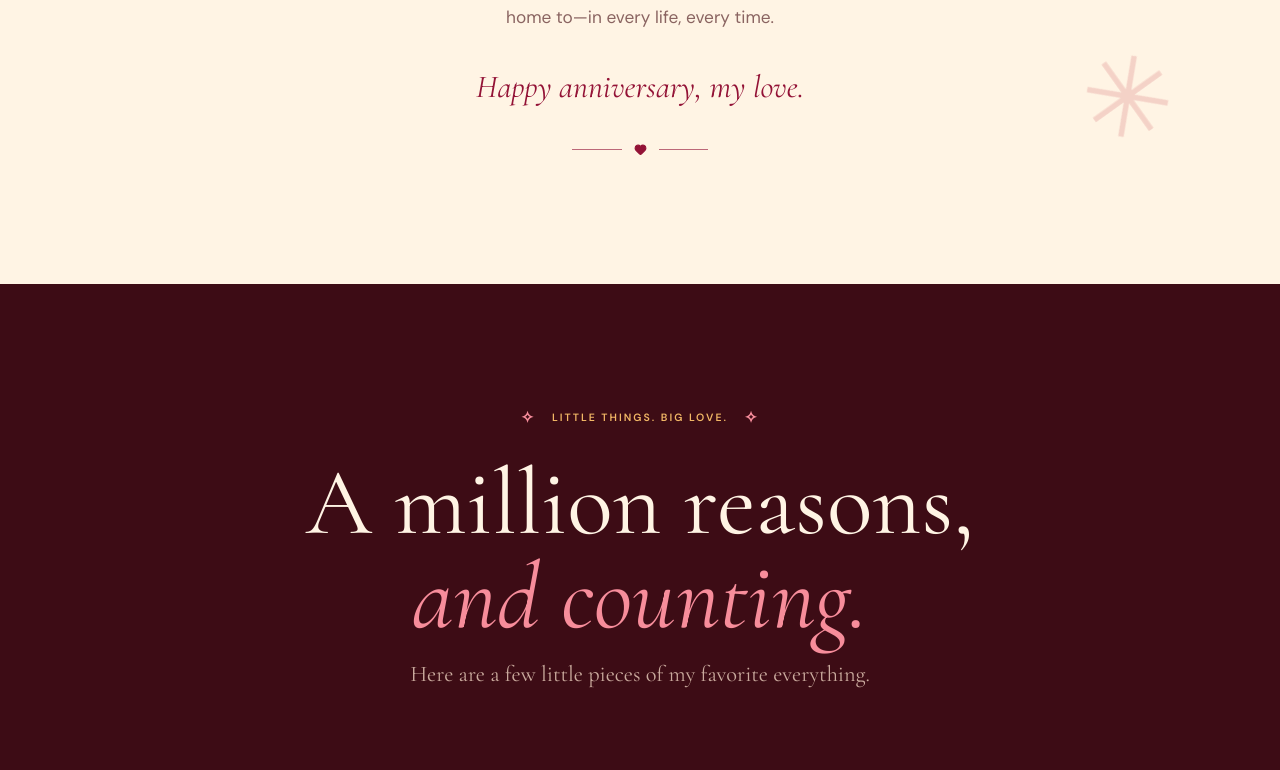
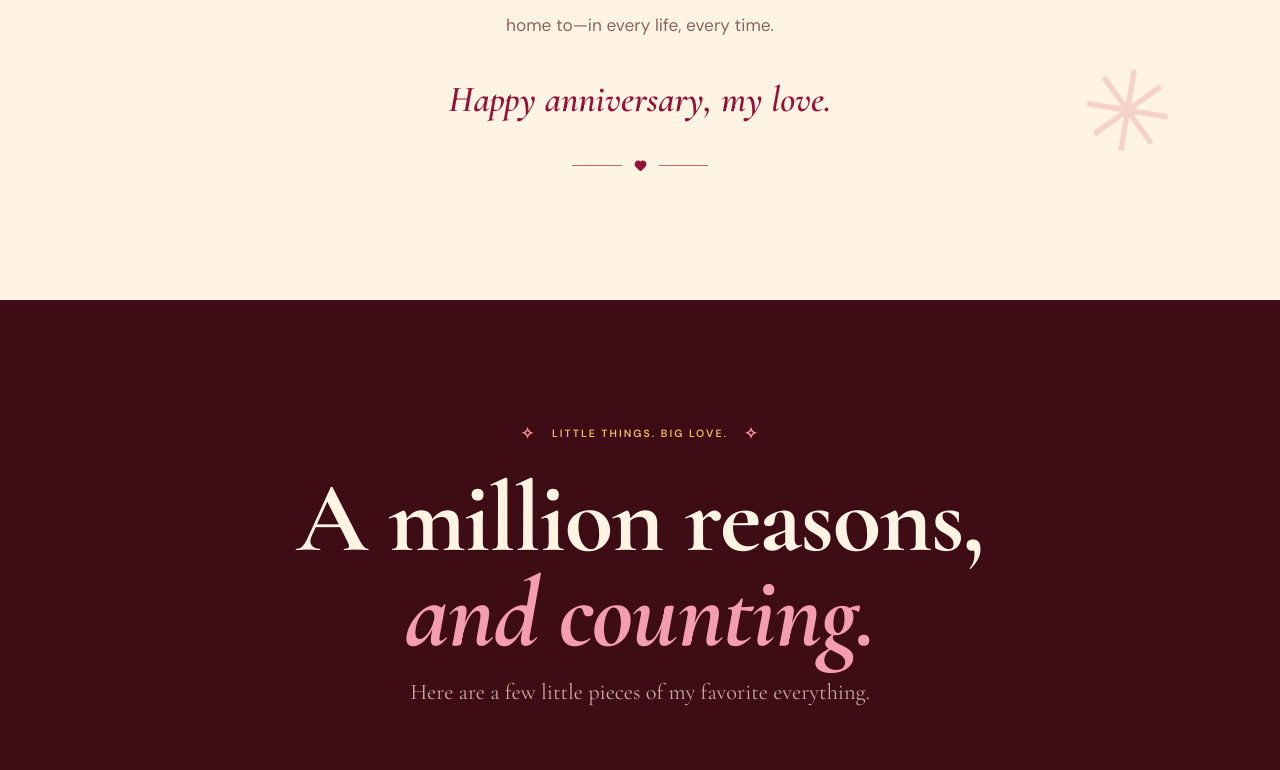
Before and after one commit to Fasil8714/my-love, a plain HTML site: page index.html in a window 1280 px wide. Shown: the part 1209-1979 px from the top of the page. Drawn offline with nearby package versions, Linux system fonts and the light colour scheme.

Commit message:
Update bold font weights matching original Lovable site and fix love letter flex button

```diff
--- a/index.html
+++ b/index.html
@@ -9,10 +9,10 @@
   <meta property="og:description" content="A love written in little moments, held together by all the tomorrows still to come.">
   <meta property="og:type" content="website">
 
-  <!-- Google Fonts: Cormorant Garamond & DM Sans -->
+  <!-- Google Fonts: Cormorant Garamond (including 600, 700, 700 italic) & DM Sans -->
   <link rel="preconnect" href="https://fonts.googleapis.com">
   <link rel="preconnect" href="https://fonts.gstatic.com" crossorigin>
-  <link href="https://fonts.googleapis.com/css2?family=Cormorant+Garamond:ital,wght@0,300;0,400;0,500;0,600;0,700;1,400;1,600&family=DM+Sans:ital,wght@0,300;0,400;0,500;0,600;0,700;1,400&display=swap" rel="stylesheet">
+  <link href="https://fonts.googleapis.com/css2?family=Cormorant+Garamond:ital,wght@0,400;0,500;0,600;0,700;1,400;1,500;1,600;1,700&family=DM+Sans:ital,wght@0,400;0,500;0,600;0,700;1,400;1,600&display=swap" rel="stylesheet">
 
   <link rel="stylesheet" href="styles.css">
 </head>
```
Also changed, not shown: styles.css.
